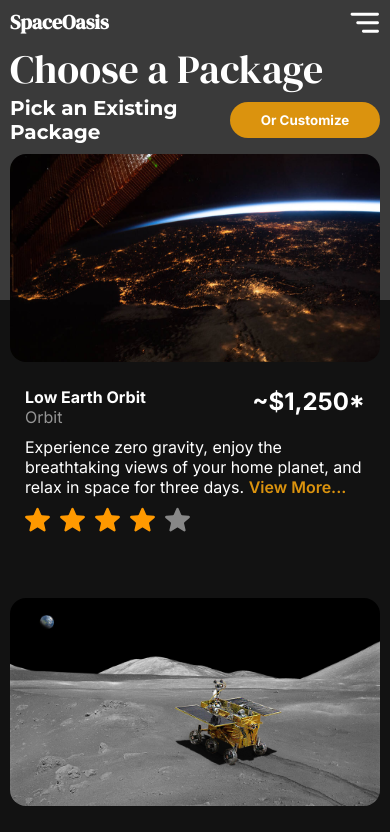
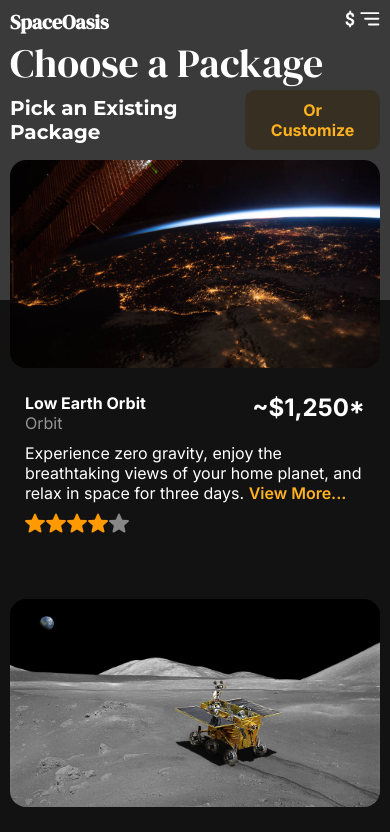
Before and after one commit to Achintya72/space-oasis, a Next.js app: page /packages in a window 390 px wide. Shown: the top 832 px of the page. Built offline with nearby package versions, Linux system fonts and the light colour scheme.

Commit message:
Finished Updating Button Component
Co-authored-by: PranavK226 <PranavK226@users.noreply.github.com>

```diff
--- a/components/Button/button.module.css
+++ b/components/Button/button.module.css
@@ -1,24 +1,39 @@
 .button {
-  background-color: var(--clr-primary);
-  color: #fff;
   outline: none;
   border: none;
   font-family: "Inter", sans-serif;
   font-weight: 700;
+  font-size: var(--font-size-p);
   display: flex;
   align-items: center;
   justify-content: center;
   cursor: pointer;
+  color: var(--clr-primary);
 }
 
-.large {
-  padding: 10px 20px;
-  border-radius: 5px;
-  min-width: 150px;
+.sharp {
+  border-radius: 10px;
+}
+.rounded {
+  border-radius: 40px;
 }
 
-.regular {
+.dark {
+  background-color: #372f21;
+}
+.light {
+  background-color: #4c3e23;
+}
+
+.fat {
   padding: 10px 20px;
-  border-radius: 30px;
-  min-width: 150px;
 }
+
+.thin {
+  padding: 10px;
+}
+
+.solid {
+  background-color: var(--clr-primary);
+  color: var(--clr-background);
+}
--- a/components/Button/index.jsx
+++ b/components/Button/index.jsx
@@ -2,16 +2,27 @@ import styles from "./button.module.css";
 
 function Button(props) {
     const {
-        size,
+        background,
         children,
-        onClick
+        corners,
+        onClick,
+        hasIcon
     } = props;
     return (
-        <button onClick={onClick} className={`${styles.button} ${styles[size]}`}>{children}</button>
+        <button
+            onClick={onClick}
+            className={`${styles.button} ${hasIcon ? styles.thin : styles.fat} ${styles[corners]} ${styles[background]}`}
+        >
+            {children}
+        </button>
     )
 }
 
 Button.defaultProps = {
-    size: "regular"
+    background: "dark",
+    children: "Click Me!",
+    corners: "sharp",
+    hasIcon: false,
+    onClick: () => { }
 }
 export default Button;
--- a/components/Navbar/index.jsx
+++ b/components/Navbar/index.jsx
@@ -14,18 +14,22 @@ export default function Navbar() {
                 <div>
                     <h6 onClick={() => router.push("/")}>SpaceOasis</h6>
                 </div>
+                <div style={{ display: "flex", alignItems: "center" }}>
+                    <Icon name="money" size={20} />
                     {showLinks ?
                         <div className={styles.menuIcon} onClick={() => changeShowLinks(false)}>
-                        <Icon name="close" size={30} />
+                            <Icon name="close" size={20} />
                         </div>
                         :
                         <div className={styles.menuIcon} onClick={() => changeShowLinks(true)}>
-                        <Icon name="menu" size={30} />
+                            <Icon name="menu" size={20} />
                         </div>
                     }
                 </div>
+            </div>
             <div className={getClasses(styles.navLinks, showLinks ? styles.navLinksShow : styles.navLinksHide)}>
                 <Link href="/packages">Packages</Link>
+                <Link href="/vehicles">Vehicles</Link>
                 <Link href="/safety">Safety</Link>
                 <Link href="/training">Training</Link>
                 <Link href="/about">About</Link>
--- a/components/Navbar/navStyles.module.css
+++ b/components/Navbar/navStyles.module.css
@@ -86,6 +86,8 @@
     box-sizing: border-box;
     display: flex;
     justify-content: space-between;
+    align-items: baseline;
+    gap: 10px;
   }
   .menuIcon {
     display: block;
--- a/pages/packages/_packagecard.jsx
+++ b/pages/packages/_packagecard.jsx
@@ -55,9 +55,9 @@ export default function PackageCard({ img, title, description, price, location,
 
                 <p>{description} <span className={styles.viewMore}>View More...</span>
                 </p>
-                <div style={{ display: "flex", gap: "10px" }}>
+                <div style={{ display: "flex", gap: "1px" }}>
                     {starsList.map((value, index) => (
-                        <Image key={`star${index}`} className={styles.star} src={value} width={25} height={25} alt="A colored star" />
+                        <Image key={`star${index}`} className={styles.star} src={value} width={20} height={20} alt="A colored star" />
                     ))}
                 </div>
             </div>
--- a/styles/globals.css
+++ b/styles/globals.css
@@ -26,7 +26,7 @@ body {
   --clr-background: #121212;
   --clr-background-s1: #202020;
   --clr-background-s2: #313131;
-  --clr-primary: #db930e;
+  --clr-primary: #ffb120;
   --font-size-h1: clamp(40px, 5vw, 84px);
   --font-size-h2: clamp(20px, 2.7vw, 40px);
   --font-size-h3: 24px;
```
Lines whose indentation alone changed are shown as unchanged.
